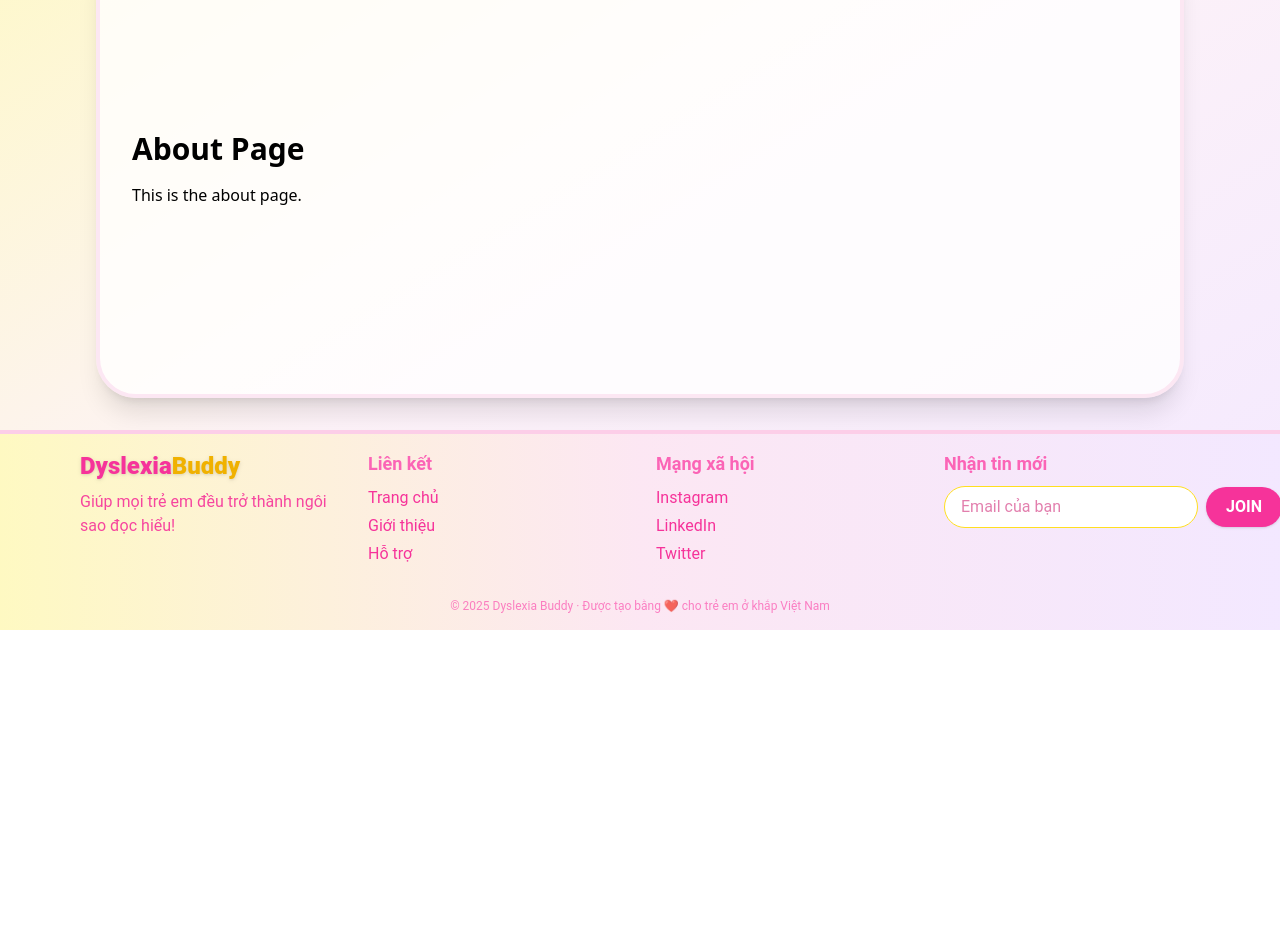
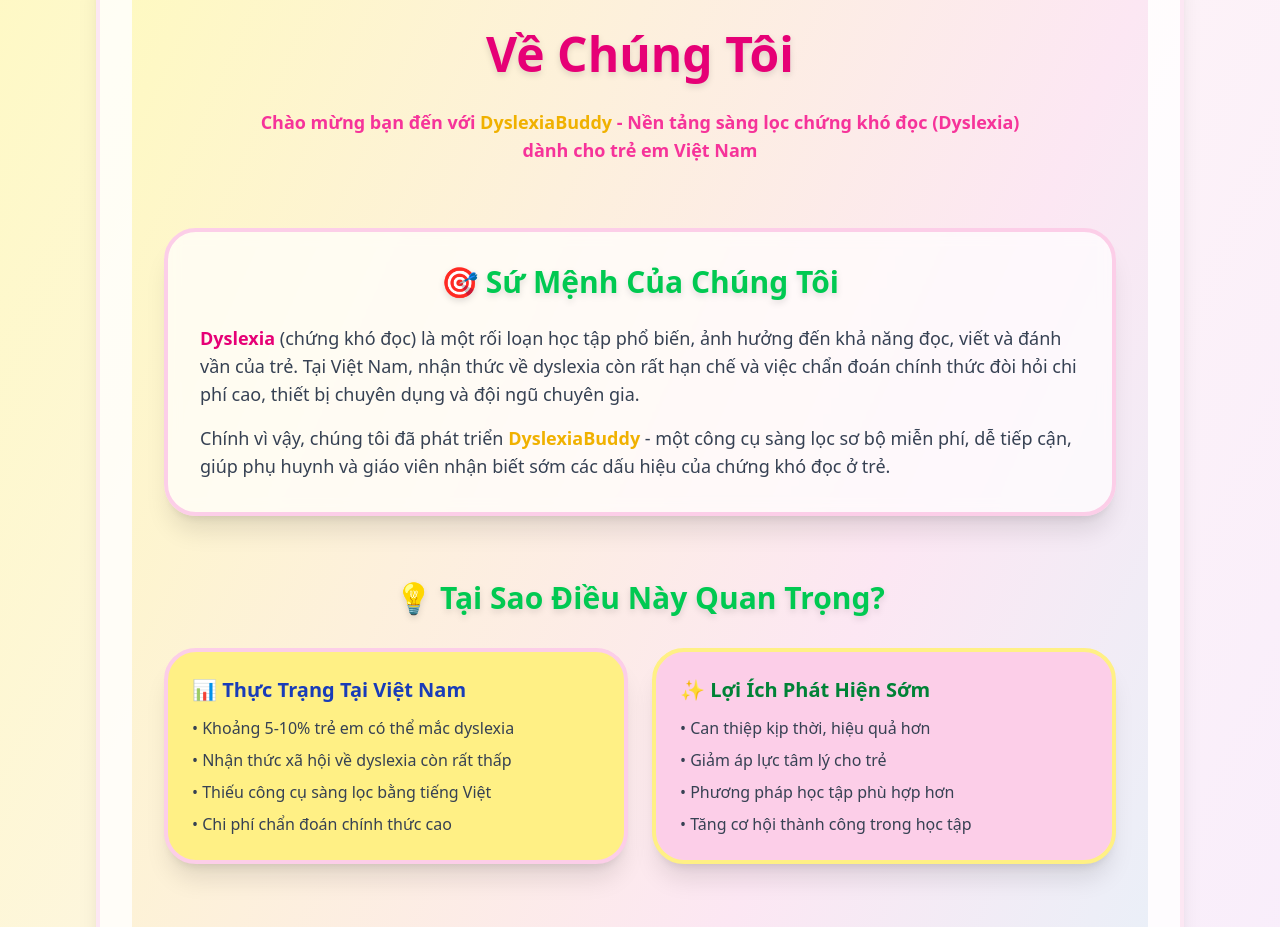
Before and after one commit to ken-nguyen-2605/dyslexia-screening-frontend, a React (Vite) app: page /about in a window 1280 px wide. Shown: the part 170-1097 px from the top of the page. Before the commit the page ends 800 px from the top, so only its background shows below. Built offline with nearby package versions, Linux system fonts and the light colour scheme; no server answers.

Commit message:
feat: add about page

```diff
--- a/src/pages/About.tsx
+++ b/src/pages/About.tsx
@@ -1,8 +1,190 @@
-const About = () => (
-	<div>
-		<h1 className="text-3xl font-bold">About Page</h1>
-		<p className="mt-4">This is the about page.</p>
-	</div>
-);
+const About = () => {
+  const teamMembers = [
+    { name: "Thành viên 1", role: "Frontend Developer" },
+    { name: "Thành viên 2", role: "Backend Developer" },
+    { name: "Thành viên 3", role: "UI/UX Designer" },
+    { name: "Thành viên 4", role: "Data Analyst" },
+    { name: "Thành viên 5", role: "Project Manager" },
+  ];
+
+  return (
+    <div className="bg-gradient-to-br from-yellow-100 via-pink-100 to-cyan-100 min-h-screen py-12 px-4 sm:px-8 rounded-[1.5rem]">
+      {/* Hero Section */}
+      <section className="max-w-5xl mx-auto text-center mb-16">
+        <h1 className="text-4xl md:text-5xl font-extrabold text-pink-600 leading-tight font-[Comic Sans MS,cursive,sans-serif] drop-shadow-md mb-6">
+          Về Chúng Tôi
+        </h1>
+        <p className="text-lg text-pink-500 font-semibold max-w-3xl mx-auto">
+          Chào mừng bạn đến với{" "}
+          <span className="text-yellow-500 font-bold">DyslexiaBuddy</span> - Nền
+          tảng sàng lọc chứng khó đọc (Dyslexia) dành cho trẻ em Việt Nam
+        </p>
+      </section>
+
+      {/* Mission Section */}
+      <section className="max-w-5xl mx-auto mb-16">
+        <div className="bg-white/70 backdrop-blur-sm p-8 rounded-[2rem] shadow-xl border-4 border-pink-200">
+          <h2 className="text-3xl font-extrabold text-green-500 mb-6 font-[Comic Sans MS,cursive,sans-serif] drop-shadow-md text-center">
+            🎯 Sứ Mệnh Của Chúng Tôi
+          </h2>
+          <div className="space-y-4 text-gray-700 text-lg">
+            <p>
+              <span className="font-bold text-pink-600">Dyslexia</span> (chứng
+              khó đọc) là một rối loạn học tập phổ biến, ảnh hưởng đến khả năng
+              đọc, viết và đánh vần của trẻ. Tại Việt Nam, nhận thức về dyslexia
+              còn rất hạn chế và việc chẩn đoán chính thức đòi hỏi chi phí cao,
+              thiết bị chuyên dụng và đội ngũ chuyên gia.
+            </p>
+            <p>
+              Chính vì vậy, chúng tôi đã phát triển{" "}
+              <span className="font-bold text-yellow-500">DyslexiaBuddy</span> -
+              một công cụ sàng lọc sơ bộ miễn phí, dễ tiếp cận, giúp phụ huynh
+              và giáo viên nhận biết sớm các dấu hiệu của chứng khó đọc ở trẻ.
+            </p>
+          </div>
+        </div>
+      </section>
+
+      {/* Why This Matters Section */}
+      <section className="max-w-5xl mx-auto mb-16">
+        <h2 className="text-3xl font-extrabold text-green-500 mb-8 font-[Comic Sans MS,cursive,sans-serif] drop-shadow-md text-center">
+          💡 Tại Sao Điều Này Quan Trọng?
+        </h2>
+        <div className="grid grid-cols-1 md:grid-cols-2 gap-6">
+          <div className="bg-yellow-200 p-6 rounded-[2rem] shadow-xl border-4 border-pink-200">
+            <h3 className="font-bold text-xl text-blue-800 mb-3 font-[Comic Sans MS,cursive,sans-serif]">
+              📊 Thực Trạng Tại Việt Nam
+            </h3>
+            <ul className="text-gray-700 space-y-2">
+              <li>• Khoảng 5-10% trẻ em có thể mắc dyslexia</li>
+              <li>• Nhận thức xã hội về dyslexia còn rất thấp</li>
+              <li>• Thiếu công cụ sàng lọc bằng tiếng Việt</li>
+              <li>• Chi phí chẩn đoán chính thức cao</li>
+            </ul>
+          </div>
+          <div className="bg-pink-200 p-6 rounded-[2rem] shadow-xl border-4 border-yellow-200">
+            <h3 className="font-bold text-xl text-green-700 mb-3 font-[Comic Sans MS,cursive,sans-serif]">
+              ✨ Lợi Ích Phát Hiện Sớm
+            </h3>
+            <ul className="text-gray-700 space-y-2">
+              <li>• Can thiệp kịp thời, hiệu quả hơn</li>
+              <li>• Giảm áp lực tâm lý cho trẻ</li>
+              <li>• Phương pháp học tập phù hợp hơn</li>
+              <li>• Tăng cơ hội thành công trong học tập</li>
+            </ul>
+          </div>
+        </div>
+      </section>
+
+      {/* How It Works Section */}
+      <section className="max-w-5xl mx-auto mb-16">
+        <h2 className="text-3xl font-extrabold text-green-500 mb-8 font-[Comic Sans MS,cursive,sans-serif] drop-shadow-md text-center">
+          🎮 Cách Hoạt Động
+        </h2>
+        <div className="grid grid-cols-1 md:grid-cols-3 gap-6">
+          <div className="bg-cyan-200 p-6 rounded-[2rem] shadow-xl border-4 border-green-100 text-center">
+            <div className="text-4xl mb-4">🎧</div>
+            <h3 className="font-bold text-xl text-pink-700 mb-2 font-[Comic Sans MS,cursive,sans-serif]">
+              Bài Test Thính Giác
+            </h3>
+            <p className="text-gray-700">
+              Đánh giá khả năng phân biệt âm thanh và nhận diện ngữ âm
+            </p>
+          </div>
+          <div className="bg-yellow-200 p-6 rounded-[2rem] shadow-xl border-4 border-pink-200 text-center">
+            <div className="text-4xl mb-4">👁️</div>
+            <h3 className="font-bold text-xl text-blue-800 mb-2 font-[Comic Sans MS,cursive,sans-serif]">
+              Bài Test Thị Giác
+            </h3>
+            <p className="text-gray-700">
+              Kiểm tra khả năng nhận diện hình ảnh và chữ cái
+            </p>
+          </div>
+          <div className="bg-pink-200 p-6 rounded-[2rem] shadow-xl border-4 border-yellow-200 text-center">
+            <div className="text-4xl mb-4">📖</div>
+            <h3 className="font-bold text-xl text-green-700 mb-2 font-[Comic Sans MS,cursive,sans-serif]">
+              Bài Test Ngôn Ngữ
+            </h3>
+            <p className="text-gray-700">
+              Đánh giá kỹ năng đọc, viết và xử lý ngôn ngữ
+            </p>
+          </div>
+        </div>
+      </section>
+
+      {/* Team Section */}
+      <section className="max-w-5xl mx-auto mb-16">
+        <h2 className="text-3xl font-extrabold text-green-500 mb-8 font-[Comic Sans MS,cursive,sans-serif] drop-shadow-md text-center">
+          👨‍💻 Đội Ngũ Phát Triển
+        </h2>
+        <div className="bg-white/70 backdrop-blur-sm p-8 rounded-[2rem] shadow-xl border-4 border-cyan-200">
+          <div className="text-center mb-6">
+            <h3 className="text-2xl font-bold text-pink-600 font-[Comic Sans MS,cursive,sans-serif]">
+              Trường Đại học Bách Khoa
+            </h3>
+            <p className="text-lg text-gray-600 font-semibold">
+              Đại học Quốc Gia TP. Hồ Chí Minh (HCMUT - VNU HCM)
+            </p>
+          </div>
+          <div className="grid grid-cols-2 md:grid-cols-5 gap-4">
+            {teamMembers.map((member, index) => (
+              <div
+                key={index}
+                className="bg-gradient-to-br from-pink-100 to-yellow-100 p-4 rounded-xl text-center shadow-md hover:shadow-lg transition-shadow"
+              >
+                <div className="w-16 h-16 bg-gradient-to-br from-pink-300 to-yellow-300 rounded-full mx-auto mb-3 flex items-center justify-center text-2xl">
+                  👤
+                </div>
+                <p className="font-bold text-gray-800 text-sm">{member.name}</p>
+                <p className="text-xs text-gray-600">{member.role}</p>
+              </div>
+            ))}
+          </div>
+        </div>
+      </section>
+
+      {/* Disclaimer Section */}
+      <section className="max-w-5xl mx-auto mb-16">
+        <div className="bg-orange-100 p-6 rounded-[2rem] shadow-xl border-4 border-orange-300">
+          <h2 className="text-2xl font-extrabold text-orange-600 mb-4 font-[Comic Sans MS,cursive,sans-serif] text-center">
+            ⚠️ LƯU Ý QUAN TRỌNG
+          </h2>
+          <p className="text-gray-700 text-center">
+            <span className="font-bold">DyslexiaBuddy</span> là công cụ{" "}
+            <span className="font-bold text-orange-600">sàng lọc sơ bộ</span>,
+            không thay thế cho việc chẩn đoán chuyên môn từ các chuyên gia tâm
+            lý hoặc bác sĩ. Nếu kết quả cho thấy có dấu hiệu nghi ngờ, vui lòng
+            liên hệ với các chuyên gia để được tư vấn và hỗ trợ thêm.
+          </p>
+        </div>
+      </section>
+
+      {/* Contact Section */}
+      <section className="max-w-5xl mx-auto text-center">
+        <div className="bg-gradient-to-r from-pink-200 via-yellow-200 to-cyan-200 p-8 rounded-[2rem] shadow-xl border-4 border-white">
+          <h2 className="text-2xl font-extrabold text-pink-600 mb-4 font-[Comic Sans MS,cursive,sans-serif]">
+            📞 Liên Hệ
+          </h2>
+          <p className="text-gray-700 mb-2">
+            Mọi thắc mắc hoặc đóng góp, vui lòng liên hệ:
+          </p>
+          <p className="text-lg font-bold text-blue-600">
+            Đội ngũ phát triển tại HCMUT
+          </p>
+          <p className="text-gray-600 mt-2">
+            268 Lý Thường Kiệt, Phường 14, Quận 10, TP. Hồ Chí Minh
+          </p>
+        </div>
+      </section>
+
+      {/* Footer */}
+      <div className="text-center mt-12">
+        <p className="text-pink-500 font-semibold">
+          Được xây dựng với ❤️ bởi sinh viên HCMUT
+        </p>
+      </div>
+    </div>
+  );
+};
 
 export default About;
```
